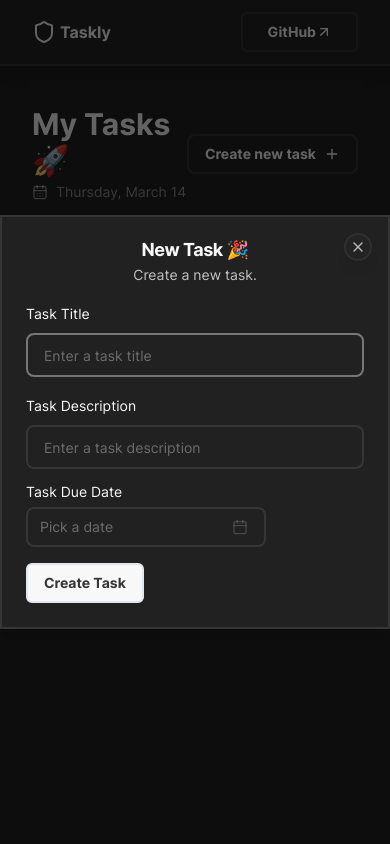
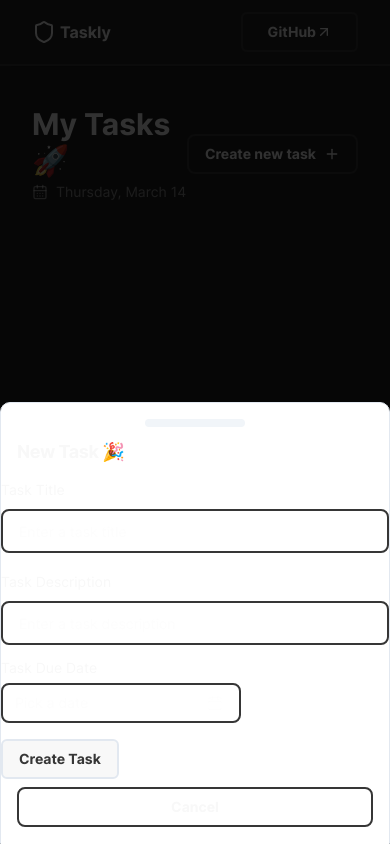
Before and after one commit to OgaDavid/Taskly, a React (Vite) app: page / in a window 390 px wide. Both pictures are taken after a click on the button "Create new task". Built offline with nearby package versions, Linux system fonts and the light colour scheme.

Commit message:
add drawer for mobile

```diff
--- a/package.json
+++ b/package.json
@@ -30,6 +30,7 @@
     "react-hook-form": "^7.51.1",
     "tailwind-merge": "^2.2.1",
     "tailwindcss-animate": "^1.0.7",
+    "vaul": "^0.9.0",
     "zod": "^3.22.4",
     "zustand": "^4.5.2"
   },
--- /dev/null
+++ b/src/components/ui/drawer.tsx
@@ -0,0 +1,116 @@
+import * as React from "react"
+import { Drawer as DrawerPrimitive } from "vaul"
+
+import { cn } from "@/lib/utils"
+
+const Drawer = ({
+  shouldScaleBackground = true,
+  ...props
+}: React.ComponentProps<typeof DrawerPrimitive.Root>) => (
+  <DrawerPrimitive.Root
+    shouldScaleBackground={shouldScaleBackground}
+    {...props}
+  />
+)
+Drawer.displayName = "Drawer"
+
+const DrawerTrigger = DrawerPrimitive.Trigger
+
+const DrawerPortal = DrawerPrimitive.Portal
+
+const DrawerClose = DrawerPrimitive.Close
+
+const DrawerOverlay = React.forwardRef<
+  React.ElementRef<typeof DrawerPrimitive.Overlay>,
+  React.ComponentPropsWithoutRef<typeof DrawerPrimitive.Overlay>
+>(({ className, ...props }, ref) => (
+  <DrawerPrimitive.Overlay
+    ref={ref}
+    className={cn("fixed inset-0 z-50 bg-black/80", className)}
+    {...props}
+  />
+))
+DrawerOverlay.displayName = DrawerPrimitive.Overlay.displayName
+
+const DrawerContent = React.forwardRef<
+  React.ElementRef<typeof DrawerPrimitive.Content>,
+  React.ComponentPropsWithoutRef<typeof DrawerPrimitive.Content>
+>(({ className, children, ...props }, ref) => (
+  <DrawerPortal>
+    <DrawerOverlay />
+    <DrawerPrimitive.Content
+      ref={ref}
+      className={cn(
+        "fixed inset-x-0 bottom-0 z-50 mt-24 flex h-auto flex-col rounded-t-[10px] border bg-background",
+        className
+      )}
+      {...props}
+    >
+      <div className="mx-auto mt-4 h-2 w-[100px] rounded-full bg-muted" />
+      {children}
+    </DrawerPrimitive.Content>
+  </DrawerPortal>
+))
+DrawerContent.displayName = "DrawerContent"
+
+const DrawerHeader = ({
+  className,
+  ...props
+}: React.HTMLAttributes<HTMLDivElement>) => (
+  <div
+    className={cn("grid gap-1.5 p-4 text-center sm:text-left", className)}
+    {...props}
+  />
+)
+DrawerHeader.displayName = "DrawerHeader"
+
+const DrawerFooter = ({
+  className,
+  ...props
+}: React.HTMLAttributes<HTMLDivElement>) => (
+  <div
+    className={cn("mt-auto flex flex-col gap-2 p-4", className)}
+    {...props}
+  />
+)
+DrawerFooter.displayName = "DrawerFooter"
+
+const DrawerTitle = React.forwardRef<
+  React.ElementRef<typeof DrawerPrimitive.Title>,
+  React.ComponentPropsWithoutRef<typeof DrawerPrimitive.Title>
+>(({ className, ...props }, ref) => (
+  <DrawerPrimitive.Title
+    ref={ref}
+    className={cn(
+      "text-lg font-semibold leading-none tracking-tight",
+      className
+    )}
+    {...props}
+  />
+))
+DrawerTitle.displayName = DrawerPrimitive.Title.displayName
+
+const DrawerDescription = React.forwardRef<
+  React.ElementRef<typeof DrawerPrimitive.Description>,
+  React.ComponentPropsWithoutRef<typeof DrawerPrimitive.Description>
+>(({ className, ...props }, ref) => (
+  <DrawerPrimitive.Description
+    ref={ref}
+    className={cn("text-sm text-muted-foreground", className)}
+    {...props}
+  />
+))
+DrawerDescription.displayName = DrawerPrimitive.Description.displayName
+
+export {
+  Drawer,
+  DrawerPortal,
+  DrawerOverlay,
+  DrawerTrigger,
+  DrawerClose,
+  DrawerContent,
+  DrawerHeader,
+  DrawerFooter,
+  DrawerTitle,
+  DrawerDescription,
+}
--- a/src/components/ui/modal.tsx
+++ b/src/components/ui/modal.tsx
@@ -1,5 +1,4 @@
-"use client";
-
+import useMediaQuery from "@/hooks/use-media-query";
 import {
   Dialog,
   DialogContent,
@@ -7,6 +6,16 @@
   DialogHeader,
   DialogTitle,
 } from "@/components/ui/dialog";
+
+import {
+  Drawer,
+  DrawerClose,
+  DrawerContent,
+  DrawerFooter,
+  DrawerHeader,
+  DrawerTitle,
+} from "./drawer";
+import { Button } from "./button";
 
 interface ModalProps {
   title: string;
@@ -23,12 +32,14 @@
   onClose,
   children,
 }) => {
+  const isDesktop = useMediaQuery("(min-width: 768px)");
   const onChange = (open: boolean) => {
     if (!open) {
       onClose();
     }
   };
 
+  if (isDesktop) {
     return (
       <Dialog open={isOpen} onOpenChange={onChange}>
         <DialogContent>
@@ -40,4 +51,21 @@
         </DialogContent>
       </Dialog>
     );
+  }
+
+  return (
+    <Drawer open={isOpen} onOpenChange={onChange}>
+      <DrawerContent>
+        <DrawerHeader className="text-left">
+          <DrawerTitle>{title}</DrawerTitle>
+        </DrawerHeader>
+        {children}
+        <DrawerFooter className="pt-2">
+          <DrawerClose asChild>
+            <Button variant="outline">Cancel</Button>
+          </DrawerClose>
+        </DrawerFooter>
+      </DrawerContent>
+    </Drawer>
+  );
 };
--- /dev/null
+++ b/src/hooks/use-media-query.ts
@@ -0,0 +1,23 @@
+import { useState, useEffect } from "react";
+function useMediaQuery(query: string): boolean {
+  const [matches, setMatches] = useState(false);
+
+  useEffect(() => {
+    const mediaQuery = window.matchMedia(query);
+
+    const handleMediaQueryChange = (event: MediaQueryListEvent) => {
+      setMatches(event.matches);
+    };
+
+    mediaQuery.addEventListener("change", handleMediaQueryChange);
+    setMatches(mediaQuery.matches);
+
+    return () => {
+      mediaQuery.removeEventListener("change", handleMediaQueryChange);
+    };
+  }, [query]);
+
+  return matches;
+}
+
+export default useMediaQuery;
```
Also changed, not shown: 1 other file (tests, documents, lock files or other folders). Lines whose indentation alone changed are shown as unchanged.
